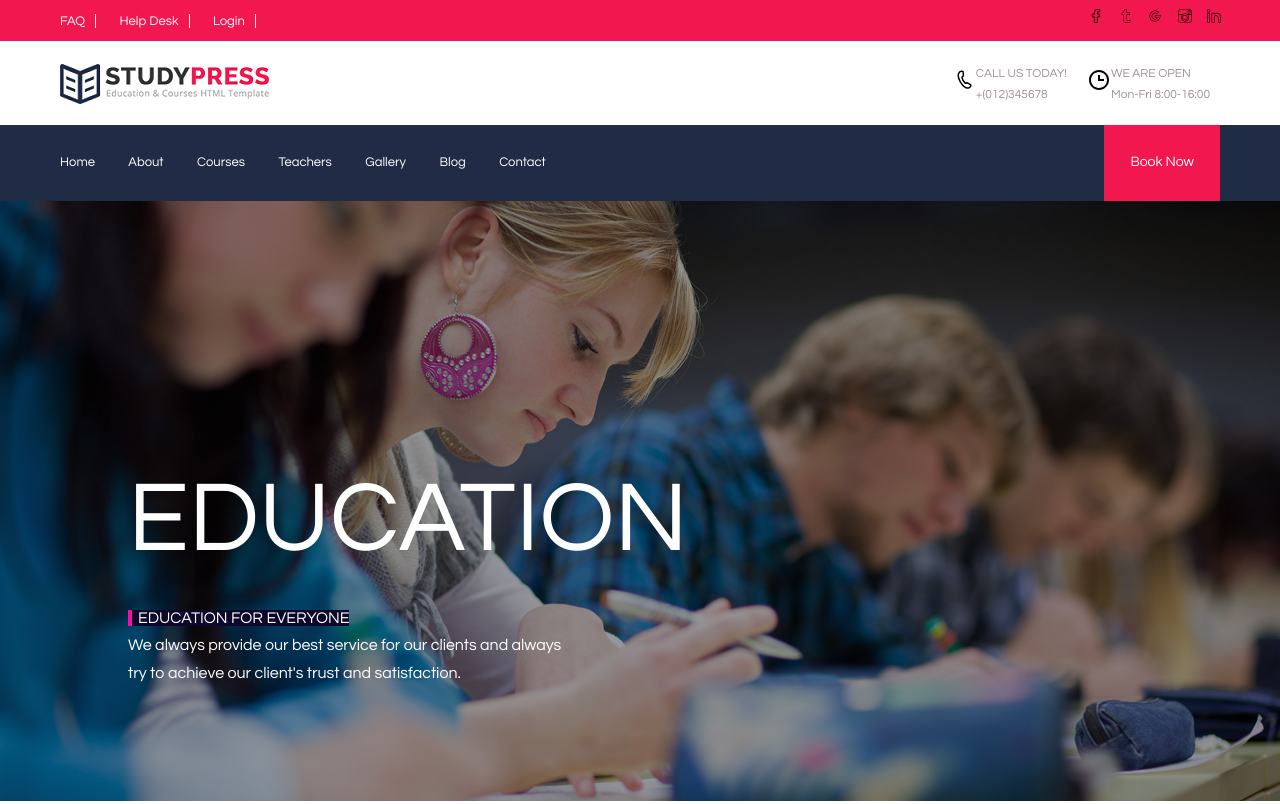
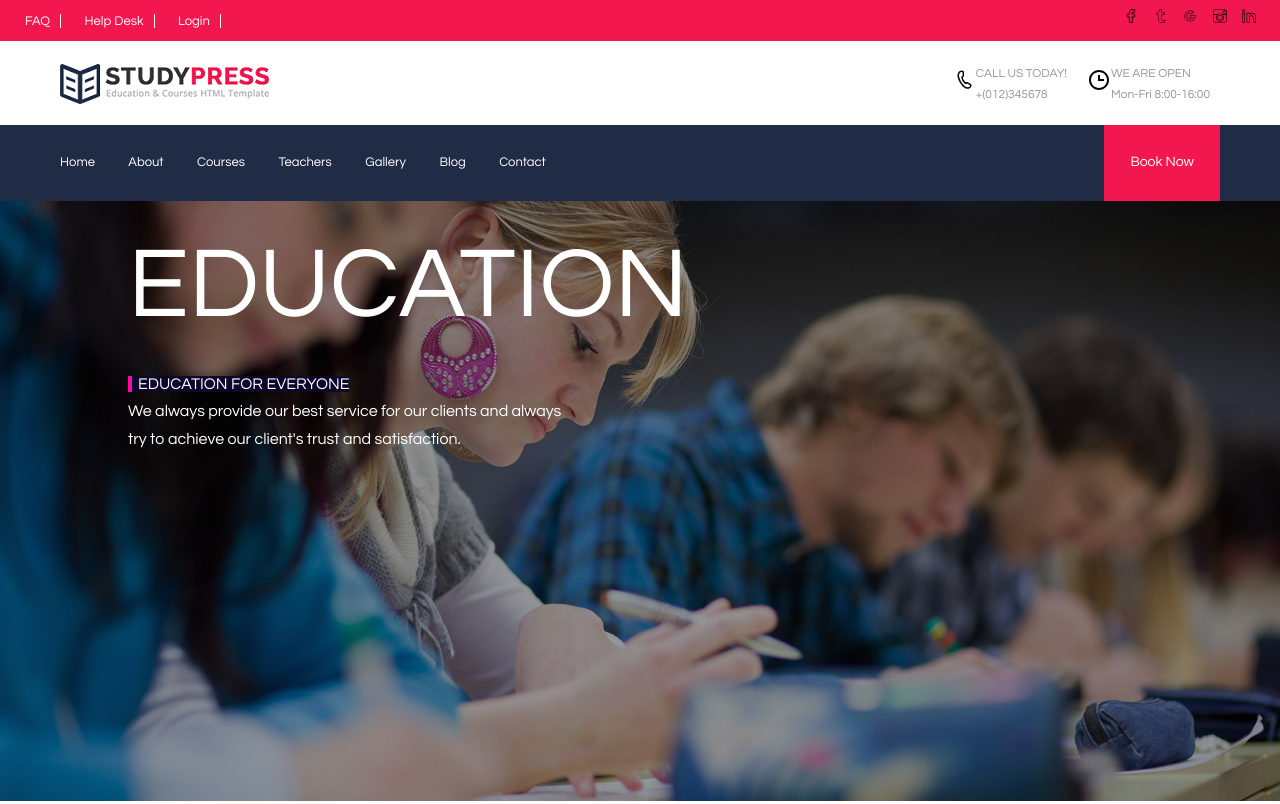
Before and after one commit to kulbushansingh/Industrial-Training-Project, a plain HTML site: page index.html in a window 1280 px wide. Shown: the top 804 px of the page. Drawn offline with Linux system fonts and the light colour scheme.

Commit message:
Update style.css

```diff
--- a/style.css
+++ b/style.css
@@ -8,7 +8,8 @@ button{
   cursor: pointer;
   border-radius: 10px;
   transition: all 0.1s linear;
-  margin-bottom:17px;
+  margin-bottom: 17px;
+  padding: 10px 20px; /* Adjust padding for better touch area */
 }
 
 button:hover{
@@ -47,8 +48,8 @@ ul li {
   display: flex;
   justify-content: space-between;
   align-items:center;
-  max-width:1180px;
-  margin:0 auto;
+  max-width: 100%; /* Use full width without exceeding */
+  padding: 0 15px; /* Add padding for better alignment */
 }
 
 .logo img {
@@ -149,15 +150,16 @@ background-color: #202c45;
   min-height: 600px;
   background-position: center;
   background-repeat: no-repeat;
-  position: relative;
-  object-fit: cover;
+  /* position: relative;
+  object-fit: cover; */
   background-size: cover;
 }
 .hero-child{
-  position: absolute;
-    top: 39%;
-    bottom: 0;
-    left: 10%;
+  position: relative; /* Change from absolute to relative */
+  top: 0; /* Reset positioning */
+  left: 0; /* Reset positioning */
+  padding: 0 10%; /* Adjust padding for responsiveness */
+
 }
 .heroh1{
   font-size:100px;
```
